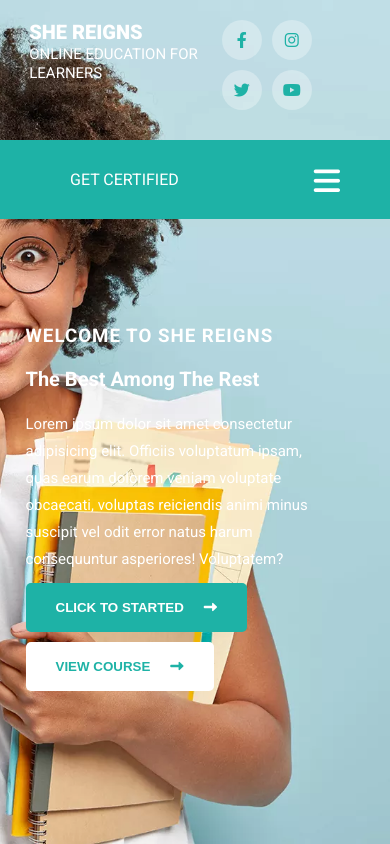
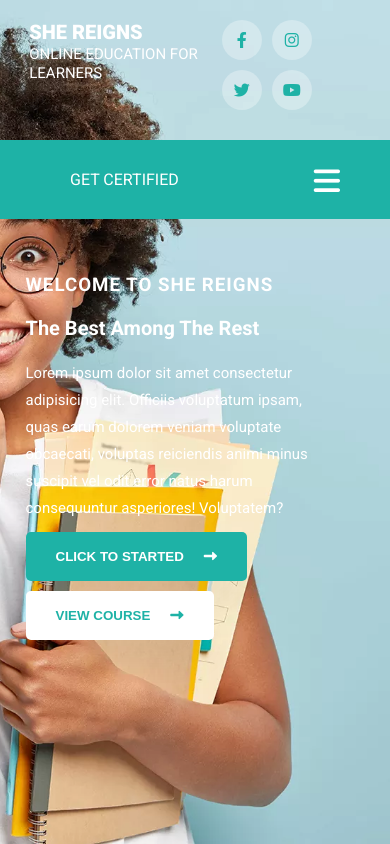
Before and after one commit to yasiramus/education-website, a React (Create React App) app: page / in a window 390 px wide. Shown: the top 844 px of the page. Built offline with nearby package versions, Linux system fonts and the light colour scheme.

Commit message:
reduce homepage padding

```diff
--- a/src/pages/home/homePage.css
+++ b/src/pages/home/homePage.css
@@ -107,7 +107,8 @@
     .homePage {
 
         background-position:right;
-        padding-top: 50%;
+        padding-top: 37%;
+        /* padding-top: 50%; */
         /* height: auto; */
         height: 59rem;
         /* margin-bottom: 100px; */
```
